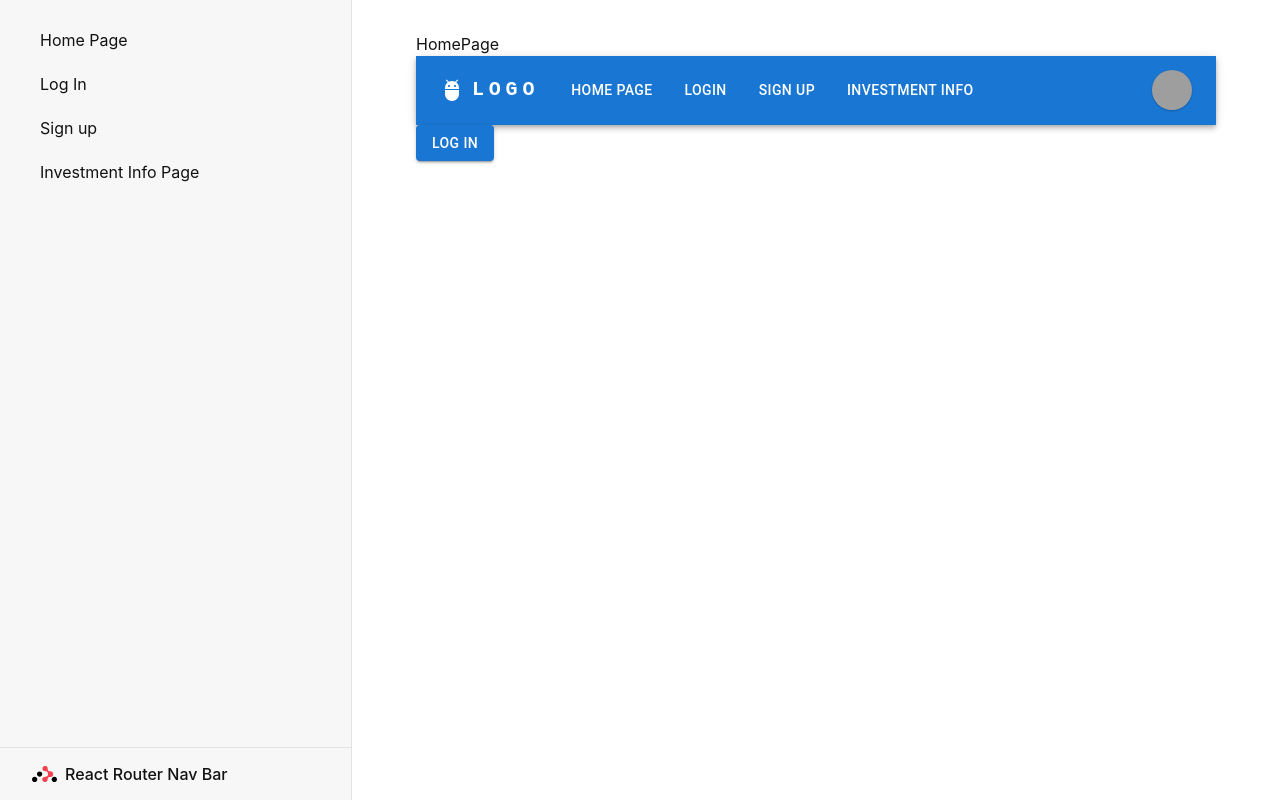
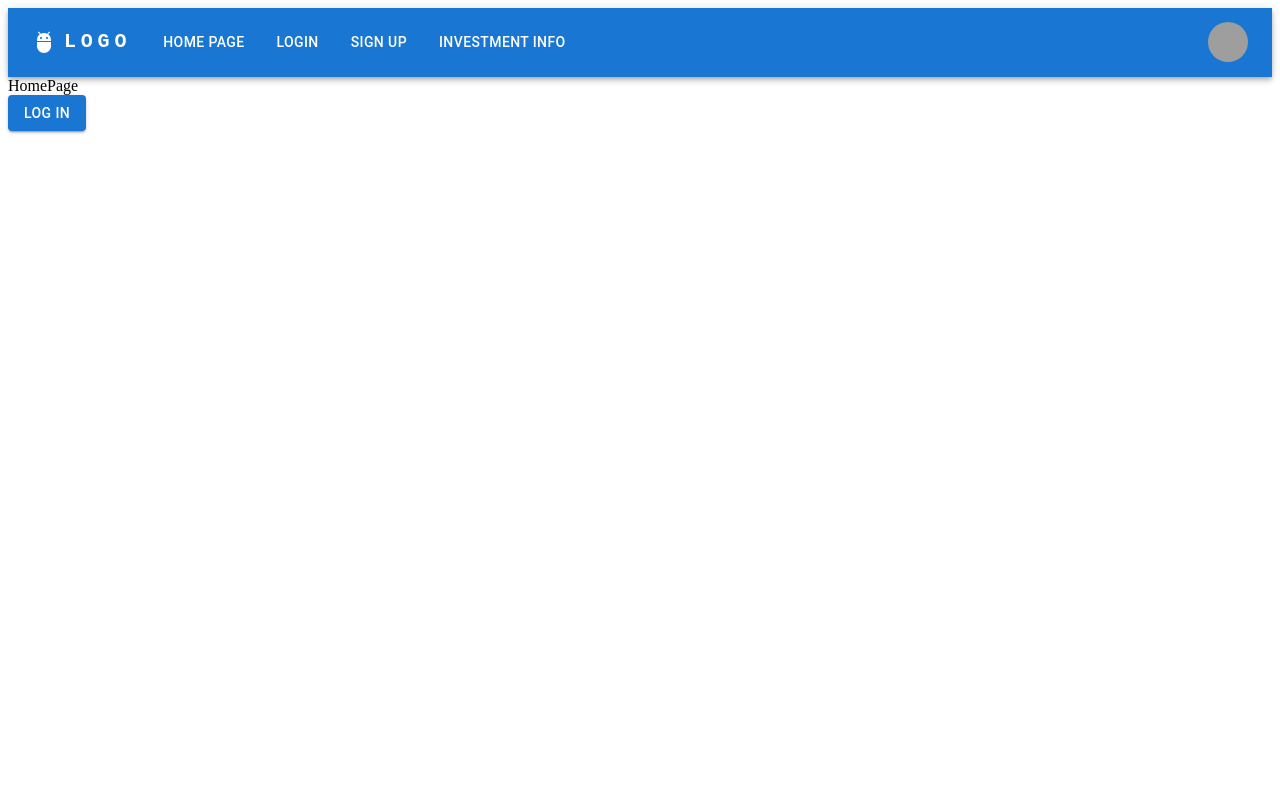
Before and after one commit to evelyn-tse/ghh-2022, a React (Create React App) app: page /home_page in a window 1280 px wide. Built offline with nearby package versions, Linux system fonts and the light colour scheme; grey boxes are pictures that could not be loaded.

Commit message:
finished 5he navbar

```diff
--- a/src/index.css
+++ b/src/index.css
@@ -1,4 +1,4 @@
-html {
+/* html {
   box-sizing: border-box;
 }
 *,
@@ -379,4 +379,4 @@ i {
   align-items: center;
   justify-content: center;
   width: 100%;
-}
+} */
--- a/src/routes/HomePage.js
+++ b/src/routes/HomePage.js
@@ -1,10 +1,10 @@
 import Button from '@mui/material/Button'
 import { Outlet, Link } from "react-router-dom";
-import  NavBar  from "../NavBar"
+// import  NavBar  from "../NavBar"
 export default function HomePage(props){
     return (<>
     <div>HomePage</div>
-    <NavBar />
+    {/* <NavBar /> */}
     <Button variant="contained"><Link style={{textDecoration: 'none', color: 'white'}} to={`../login/`}>Log In</Link></Button>
     </>);
 }
--- a/src/routes/root.jsx
+++ b/src/routes/root.jsx
@@ -1,10 +1,11 @@
 import { Outlet, Link } from "react-router-dom";
+import NavBar from "../NavBar"
 export default function Root() {
     return (
       <>
-        <div id="sidebar">
-          <h1>React Router Nav Bar</h1>
-          <nav>
+        {/* <div id="sidebar"> */}
+          {/* <h1>React Router Nav Bar</h1> */}
+          {/* <nav>
             <ul>
               <li>
                 <Link to={`home_page/`}>Home Page</Link>
@@ -19,8 +20,9 @@ export default function Root() {
                 <Link to={`investment_info_page/`}>Investment Info Page</Link>
               </li>
             </ul>
-          </nav>
-        </div>
+          </nav> */}
+        {/* </div> */}
+        <NavBar />
         <div id="detail">
           <Outlet />
         </div>
```
